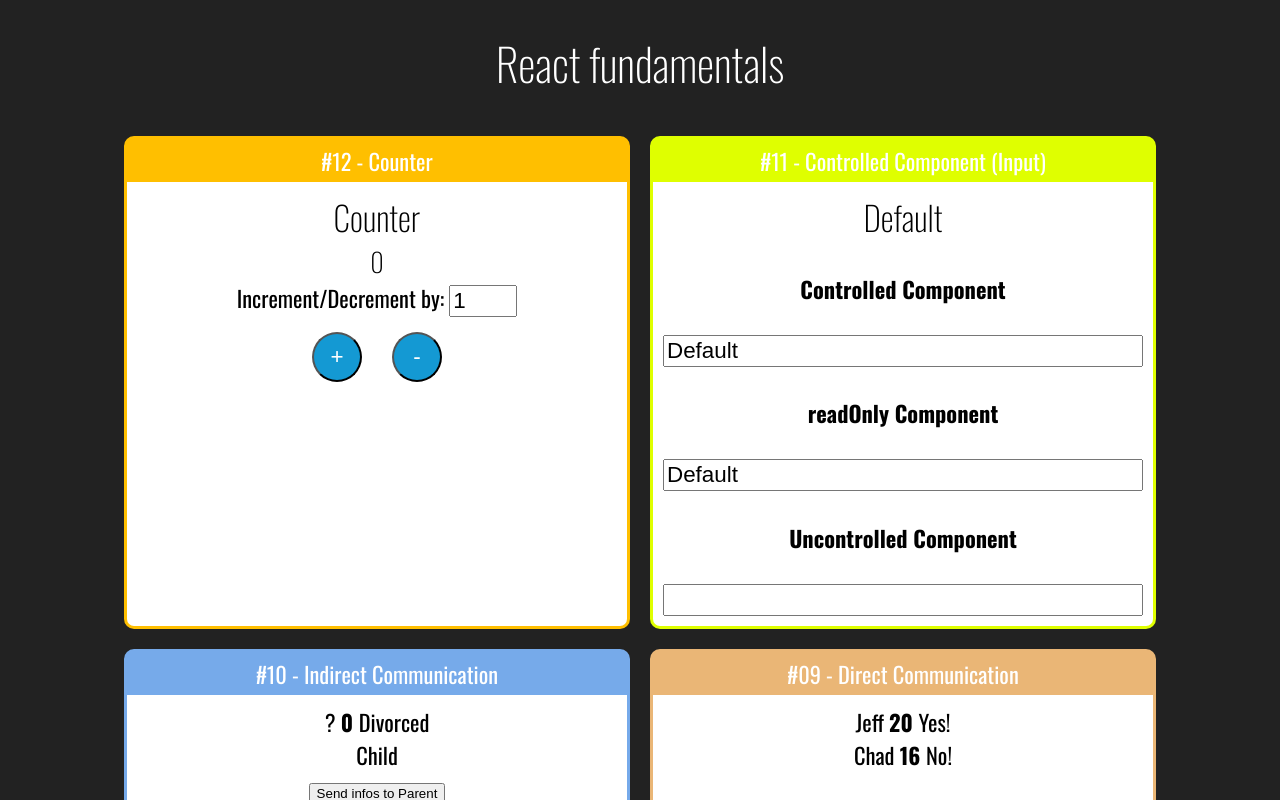
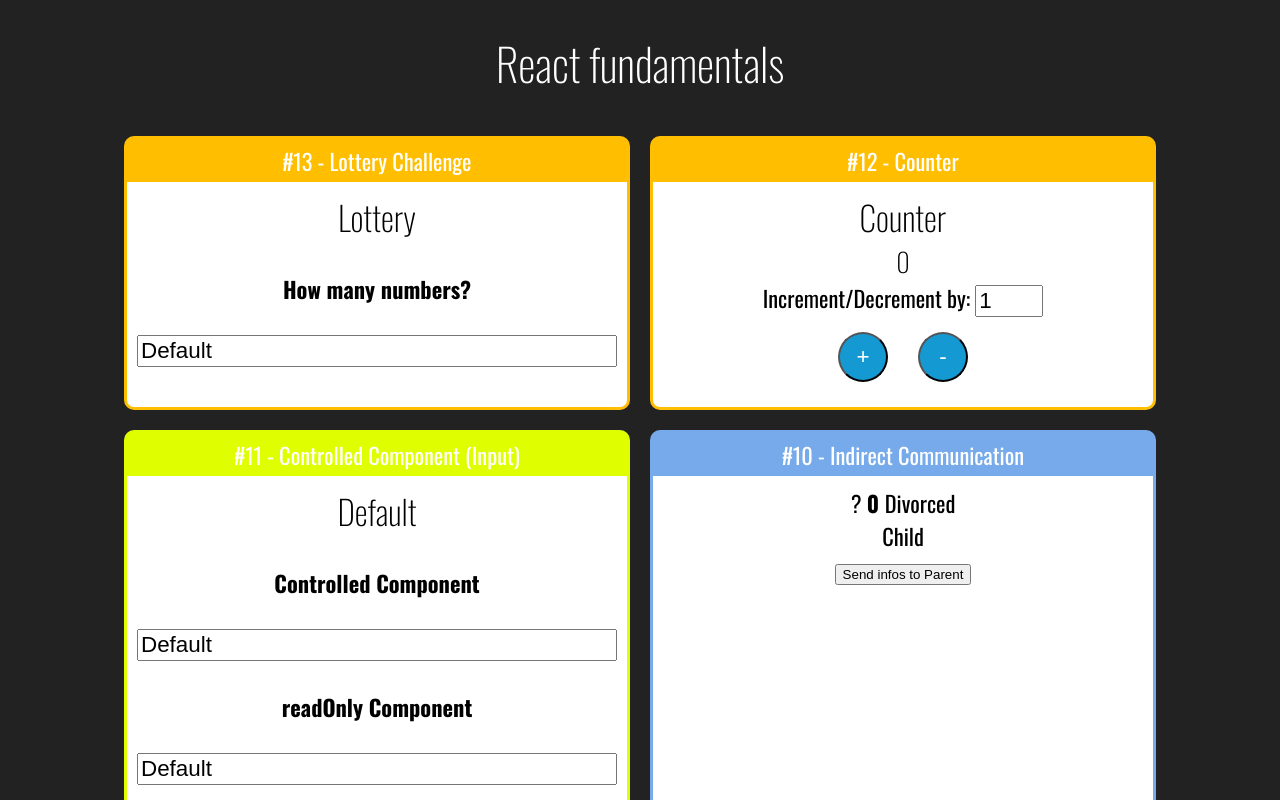
Before and after one commit to victorduarte317/fundamentos_react, a React (Create React App) app: page / in a window 1280 px wide. Shown: the top 800 px of the page. Built offline with nearby package versions, Linux system fonts and the light colour scheme.

Commit message:
Saving some notes

```diff
--- a/src/App.jsx
+++ b/src/App.jsx
@@ -16,6 +16,7 @@ import DirectParent from './components/communication/DirectParent'
 import IndirectParent from './components/communication/IndirectParent'
 import Input from './components/form/Input'
 import Counter from './components/counter/Counter'
+import Lottery from './components/Lottery/Lottery'
 
 
 export default () =>
@@ -23,6 +24,10 @@ export default () =>
         <h1> React fundamentals </h1>
 
         <div className='Cards'>
+
+            <Card title='#13 - Lottery Challenge' color='#FFBF00' id='table'>
+                <Lottery></Lottery>
+            </Card>
 
             <Card title='#12 - Counter' color='#FFBF00' id='table'>
                 <Counter initNumber={0}></Counter>
--- /dev/null
+++ b/src/components/Lottery/Input.jsx
@@ -0,0 +1,22 @@
+import React, { useState } from 'react'
+
+export default props => {
+
+    const [value, setValue] = useState('Default')
+    function whenChange(e) { // changing the input state
+        setValue(e.target.value)
+    }
+
+    return (
+        <div className='Input'>
+            <div style={{
+                    display: 'flex',
+                    flexDirection: 'column'
+                }}>
+
+                <h4>How many numbers?</h4>
+                <input value={value} onChange={whenChange} />
+            </div>
+        </div>
+    )
+}
--- /dev/null
+++ b/src/components/Lottery/Lottery.jsx
@@ -0,0 +1,18 @@
+import React , { Component }from 'react'
+import Input from './Input'
+import numberGenerator from './numberGenerator'
+
+class Lottery extends Component {
+    render() {
+        return (
+            <div>
+                <h2> Lottery </h2>
+                <Input />
+
+            </div>
+        )
+    }
+}
+
+export default Lottery
+// serie de numeros gerados, input pra quantos numeros quer gerar, botao pra gerar o array
--- /dev/null
+++ b/src/components/Lottery/numberGenerator.js
@@ -0,0 +1,14 @@
+// Input should only accept numbers. (type number);
+// Random number function;
+// No number should repeat itself on the numbers array;
+// Generate the right amount of numbers that the user asked for;
+// Button(s?);
+
+// Separate the component in classes;
+// State changes
+// Anonymous arrow functions
+// Render something acceptable
+
+// #10 Generates a random number on the click of a button
+// #11 Has the definition of Controlled Component, setStatus and stuff
+// #12 Changes a variable when a button is clicked.
```
